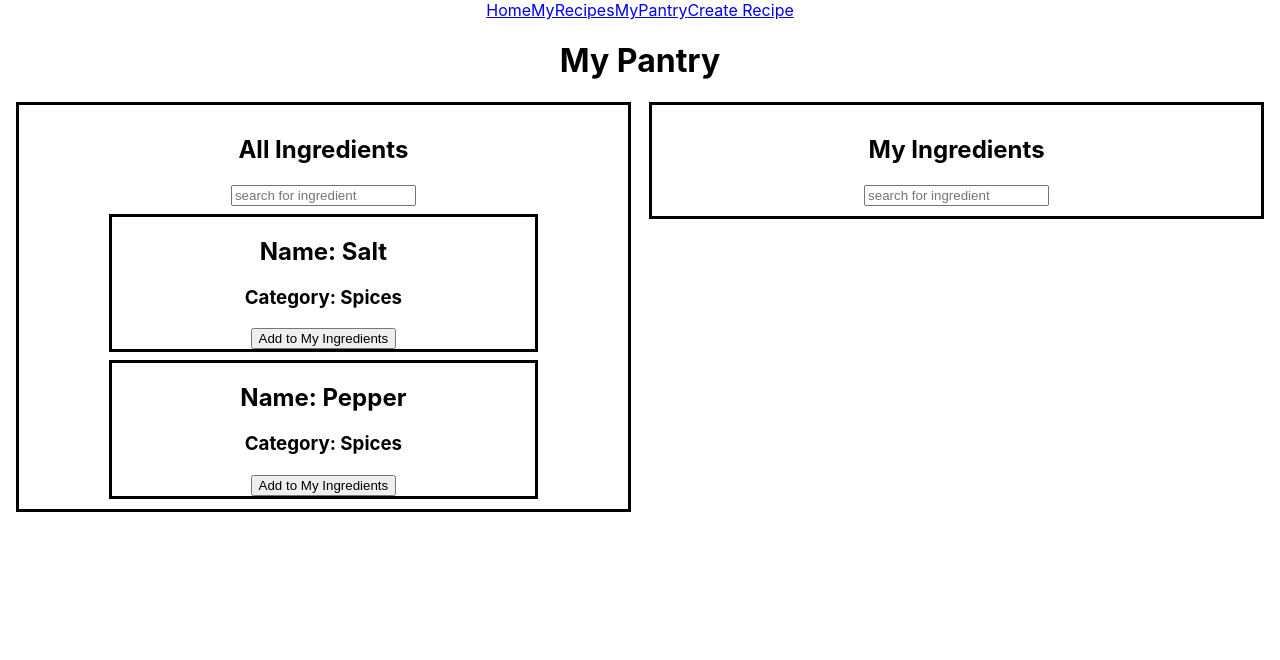
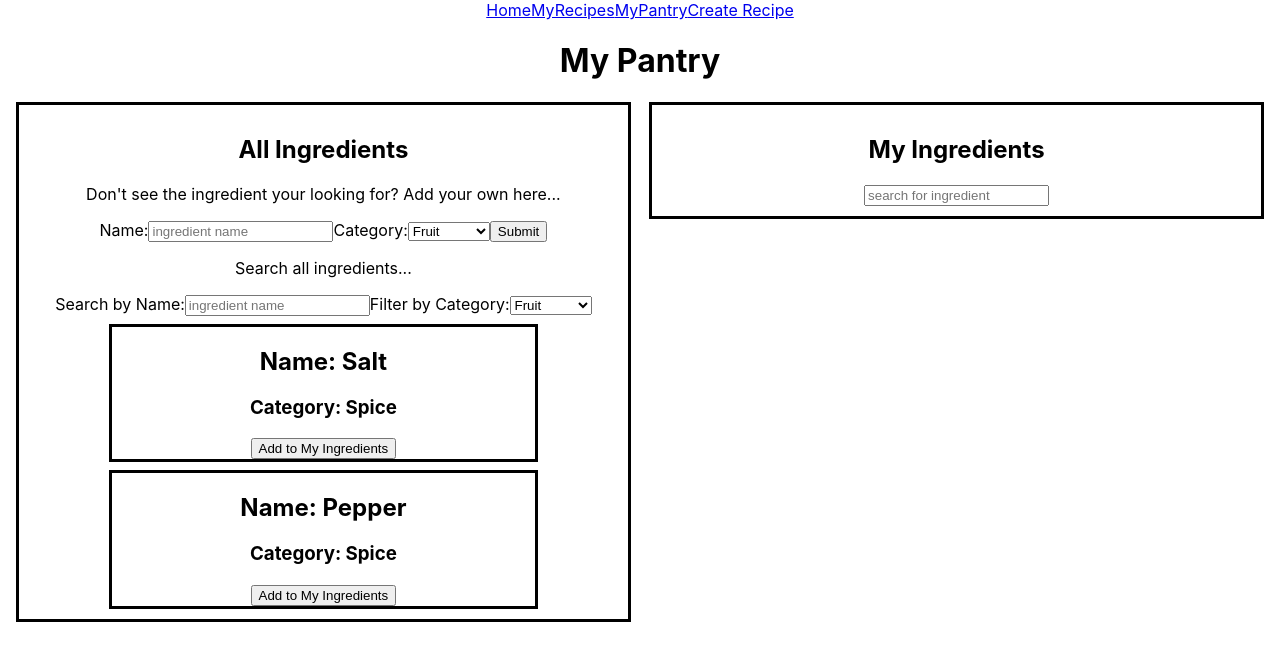
Before and after one commit to Convosable/MyPantry, a React (Create React App) app: page /mypantry in a window 1280 px wide. Shown: the top 660 px of the page. Built offline with nearby package versions, Linux system fonts and the light colour scheme; data requests are answered from the project's data file.

Commit message:
sets up new Ingredient form and a search by ingredient name/filter by category input

```diff
--- a/db.json
+++ b/db.json
@@ -14,12 +14,12 @@
      {
        "id": 1,
        "name": "Salt",
-       "category": "Spices"
+       "category": "Spice"
      },
      {
        "id": 2,
        "name": "Pepper",
-       "category": "Spices"
+       "category": "Spice"
      }
    ]
  }
--- a/src/App.js
+++ b/src/App.js
@@ -12,7 +12,7 @@ function App() {
 
   const [ingredientsList, setIngredientsList] = useState([])
   const [myIngredientsList, setMyIngredientsList] = useState([])
-  // const [ingredientIsActive, setIngredientIsActive] = useState(false);
+  const [ingredientIsActive, setIngredientIsActive] = useState(false);
 
 
   const ingredientsData = `http://localhost:3000/ingredients`
@@ -32,7 +32,6 @@ function App() {
     } else {
       setMyIngredientsList([...myIngredientsList, ingredient])
     }
-      // setIngredientIsActive(ingredientIsActive => !ingredientIsActive);
   }
 
   return (
@@ -46,7 +45,7 @@ function App() {
           <MyRecipes />
         </Route>
         <Route exact path = "/mypantry">
-          <MyPantry myIngredientsList = {myIngredientsList} handleIngredientChange = {handleIngredientChange} ingredientsList = {ingredientsList}/>
+          <MyPantry myIngredientsList = {myIngredientsList} handleIngredientChange = {handleIngredientChange} ingredientsList = {ingredientsList} ingredientIsActive = {ingredientIsActive}/>
         </Route>
         <Route exact path = "/createrecipe">
           <CreateRecipe />
--- a/src/IngredientCard.js
+++ b/src/IngredientCard.js
@@ -13,3 +13,5 @@ function IngredientCard({ingredient, ingredientIsActive, handleIngredientChange}
 }
 
 export default IngredientCard;
+
+// fix button text change for add to my ingredients => remove from my ingredients (state for ingredientIsActive)
--- a/src/MyPantry.js
+++ b/src/MyPantry.js
@@ -1,16 +1,50 @@
 import React from "react";
 import IngredientCard from "./IngredientCard";
 
-function MyPantry({ingredientsList, myIngredientsList, handleIngredientChange}) {
+function MyPantry({ingredientsList, myIngredientsList, handleIngredientChange, ingredientIsActive}) {
 
     return (
         <div>
             <h1>My Pantry</h1>
             <div className = "ingredientcontainer">
                 <h2>All Ingredients</h2>
-                <input type="text" placeholder="search for ingredient"></input>
+                <p>Don't see the ingredient your looking for? Add your own here...</p>
+                <form>
+                    <label>Name:
+                        <input type="text" placeholder="ingredient name"></input>
+                    </label>
+                    <label>Category:
+                        <select name="category">
+                            <option value="Fruit">Fruit</option>
+                            <option value="Vegetable">Vegetable</option>
+                            <option value="Meat">Meat</option>
+                            <option value="Fish">Fish</option>
+                            <option value="Dairy">Dairy</option>
+                            <option value="Grain">Grain</option>
+                            <option value="Legume">Legume</option>
+                            <option value="Spice">Spice</option>
+                        </select>
+                    </label>
+                    <button type="submit">Submit</button>
+                </form>
+                <p>Search all ingredients...</p>
+                <label>Search by Name:
+                    <input type="text" placeholder="ingredient name"></input>
+                </label>
+                <label>Filter by Category:
+                        <select name="category">
+                            <option value="Fruit">Fruit</option>
+                            <option value="Vegetable">Vegetable</option>
+                            <option value="Meat">Meat</option>
+                            <option value="Fish">Fish</option>
+                            <option value="Dairy">Dairy</option>
+                            <option value="Grain">Grain</option>
+                            <option value="Legume">Legume</option>
+                            <option value="Spice">Spice</option>
+                        </select>
+                    </label>
                     {ingredientsList.map((ingredient) =>
-                    <IngredientCard ingredient = {ingredient} key = {ingredient.name} handleIngredientChange = {handleIngredientChange}/>
+                    <IngredientCard ingredient = {ingredient} key = {ingredient.name} handleIngredientChange = {handleIngredientChange} ingredientIsActive = {ingredientIsActive}/>
                     )}
             </div>
             <div className = "myingredientcontainer">
@@ -18,7 +52,7 @@ function MyPantry({ingredientsList, myIngredientsList, handleIngredientChange})
                 <input type="text" placeholder="search for ingredient"></input>
                 <div>
                     {myIngredientsList.map((ingredient) =>
-                    <IngredientCard ingredient = {ingredient} key = {ingredient.name} handleIngredientChange = {handleIngredientChange}/>
+                    <IngredientCard ingredient = {ingredient} key = {ingredient.name} handleIngredientChange = {handleIngredientChange} ingredientIsActive = {ingredientIsActive}/>
                     )}
                 </div>
             </div>
@@ -33,6 +67,11 @@ export default MyPantry;
 //create an Ingredient Card component for styling purposes
 
 // add a 'add to myIngredients' button, when active, places the ingredient into the myIngredients list
+
+
 // add a search bar input for both ingredients and my ingredients list
     //add state for search by for ingredients and myingredients
             //  if input value === searchBy => filter ingredient list to show (search to startwith begining of any word) no submit button
+
+
+// add an input form for new ingredients to be added (fetch: post)
```
